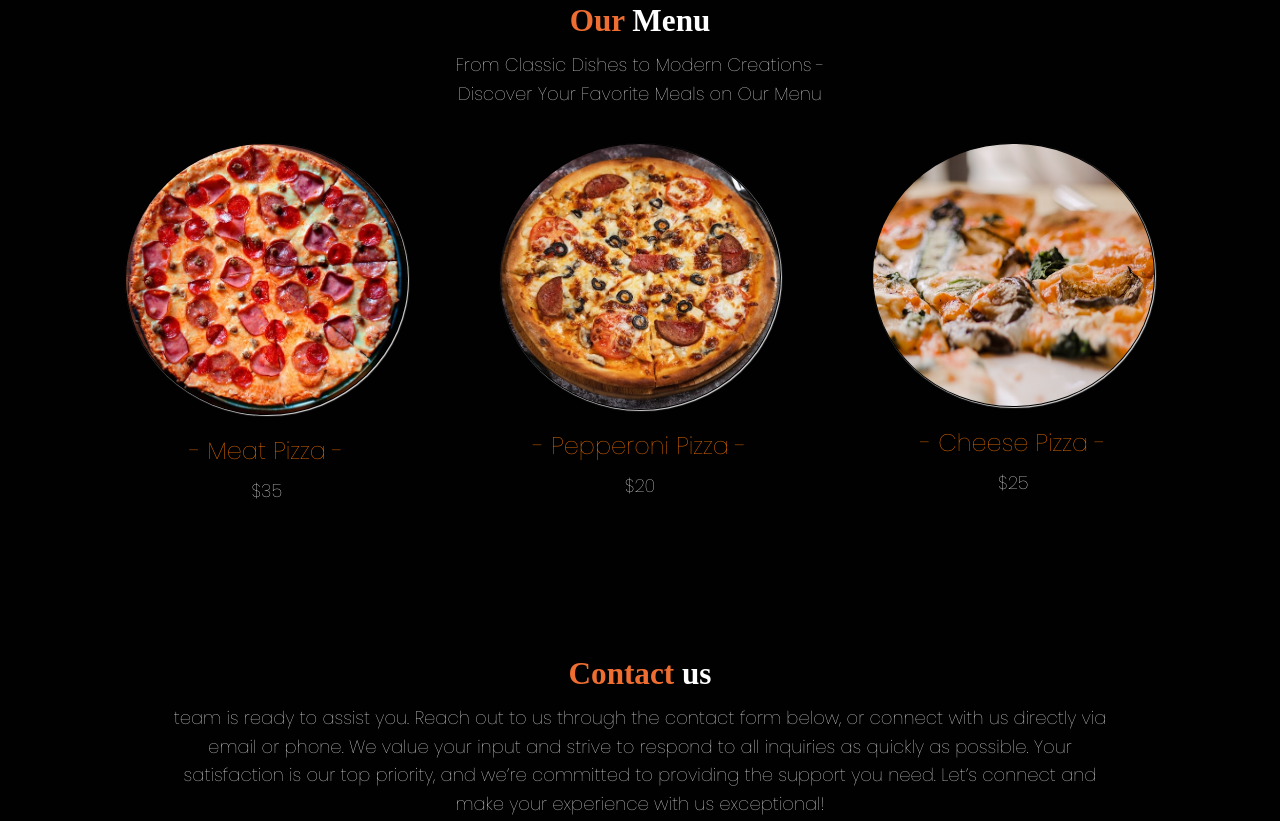
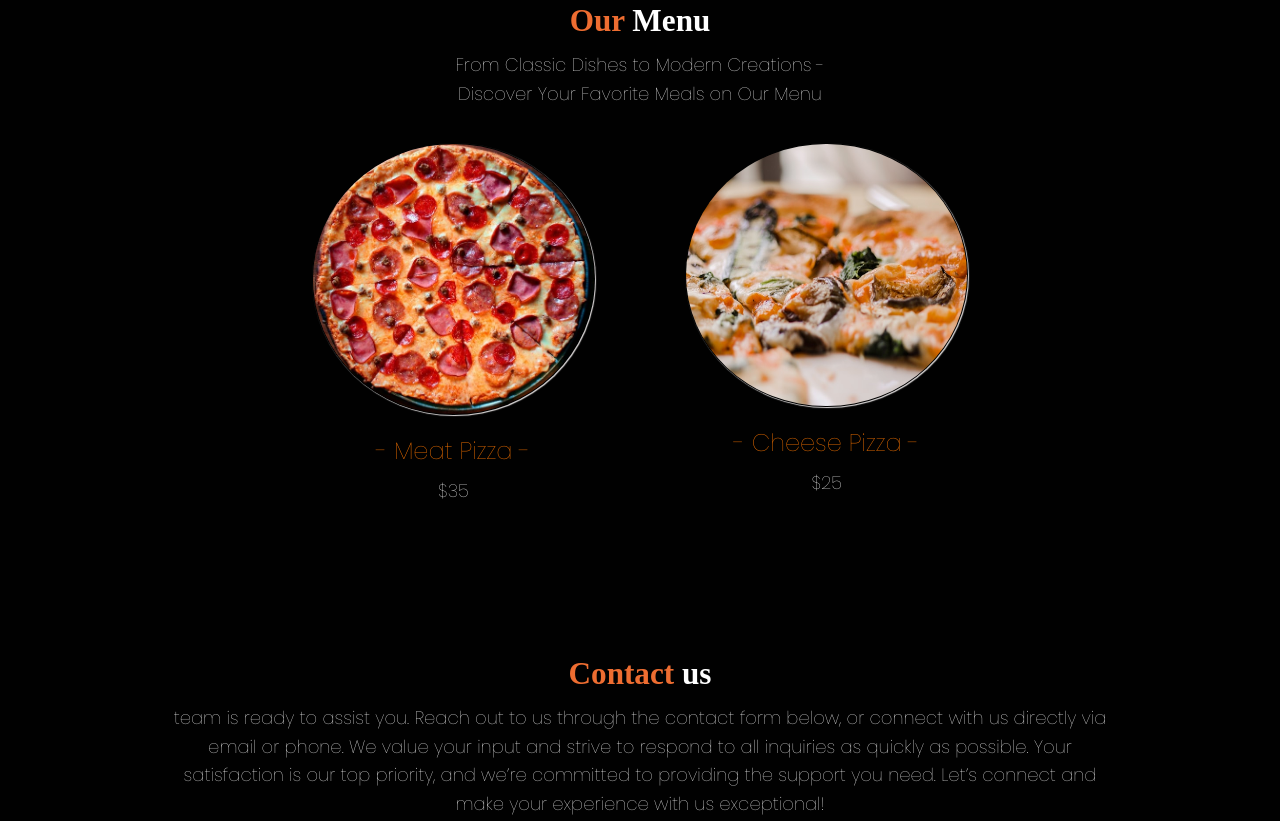
Before and after one commit to tyesinoflikasari/PizzaStore, a plain HTML site: page index.html in a window 1280 px wide. Shown: the part 1481-2302 px from the top of the page. Drawn offline with nearby package versions, Linux system fonts and the light colour scheme; a web font is replaced by a local one.

Commit message:
Update index.html

```diff
--- a/index.html
+++ b/index.html
@@ -85,15 +85,6 @@
         </div>
         <div class="menu-card">
           <img
-            src="image/Pepperoni pizza.jpg"
-            alt="Pepperoni"
-            class="menu-card-img"
-          />
-          <h3 class="menu-card-tittle">- Pepperoni Pizza -</h3>
-          <p class="menu-card-price">$20</p>
-        </div>
-        <div class="menu-card">
-          <img
             src="image/cheese pizza.jpg"
             alt="Cheese"
             class="menu-card-img"
```
